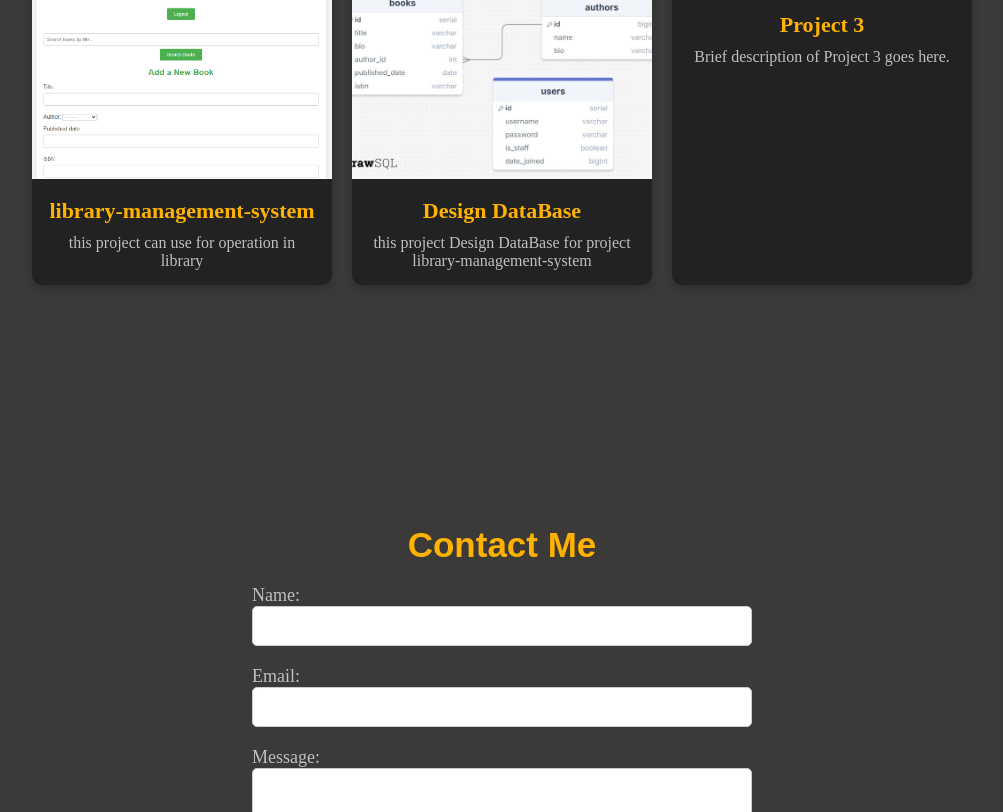
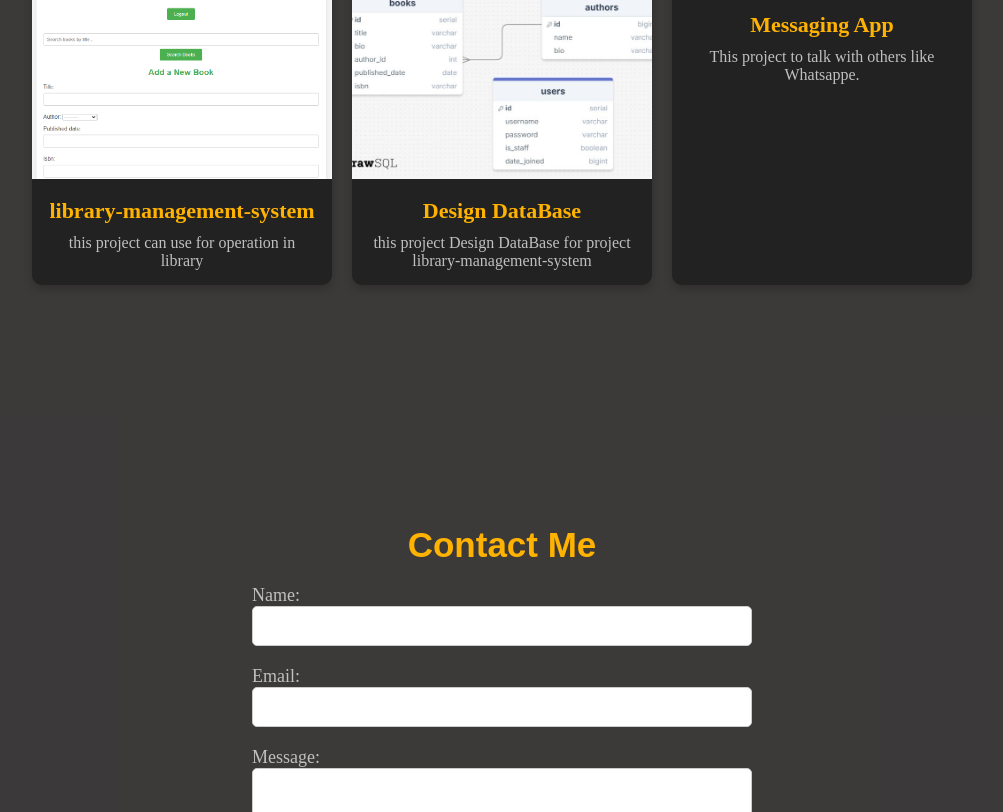
Before and after one commit to youseifMahmoud/my-cv, a plain HTML site: page index.html in a window 1280 px wide. Shown: the part 1872-2684 px from the top of the page, without its empty margins (138-1141 px from the left). Drawn offline with Linux system fonts and the light colour scheme.

Commit message:
Update index.html

```diff
--- a/index.html
+++ b/index.html
@@ -134,8 +134,8 @@
                 <div class="project-card">
                     <img src="image/project3.png" alt="Project 3">
                     <div class="project-details">
-                        <h6>Project 3</h6>
-                        <p>Brief description of Project 3 goes here.</p>
+                        <h6>Messaging App</h6>
+                        <p>This project to talk with others like Whatsappe.</p>
                     </div>
                 </div>
             </div>
```
